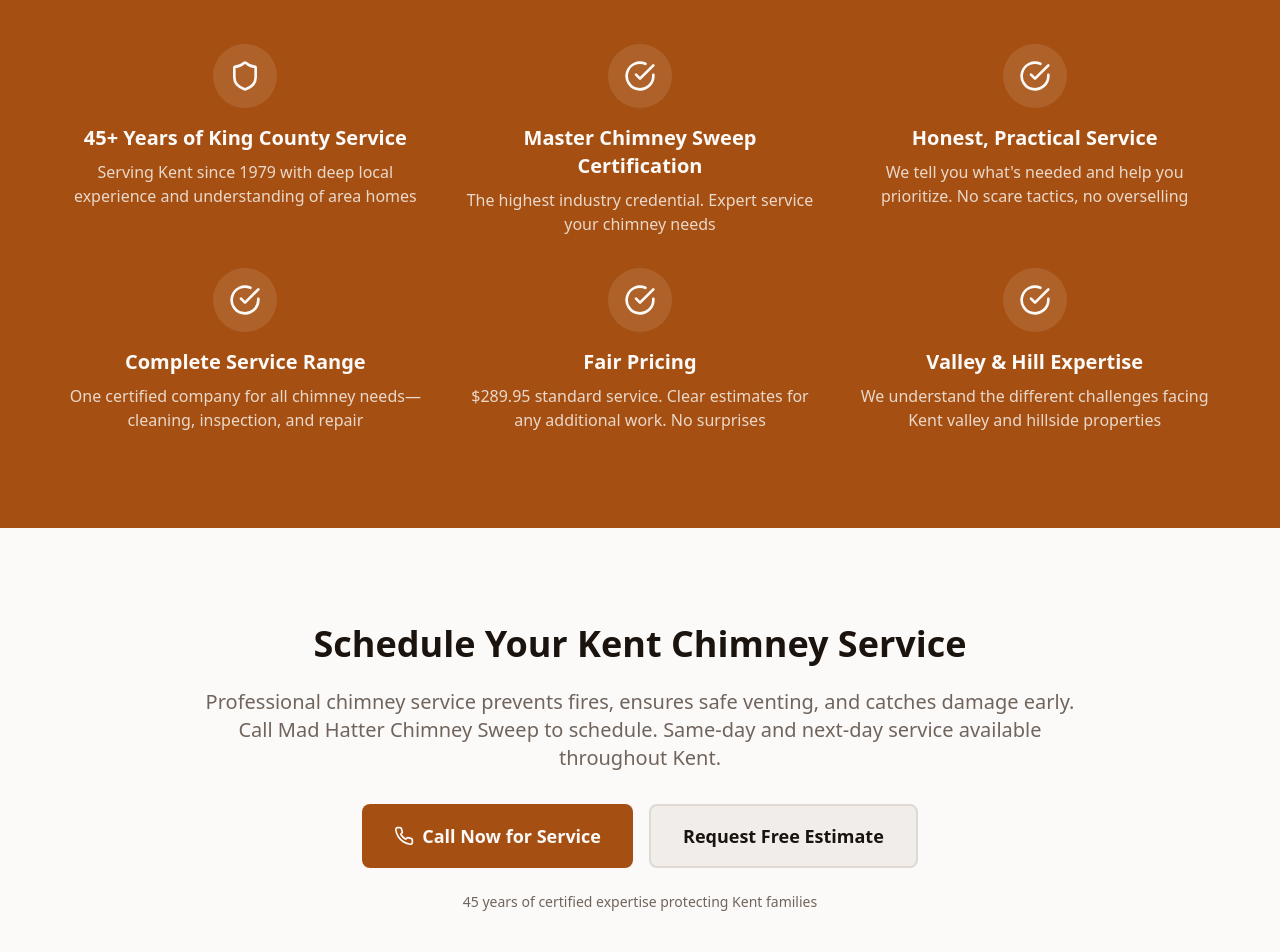
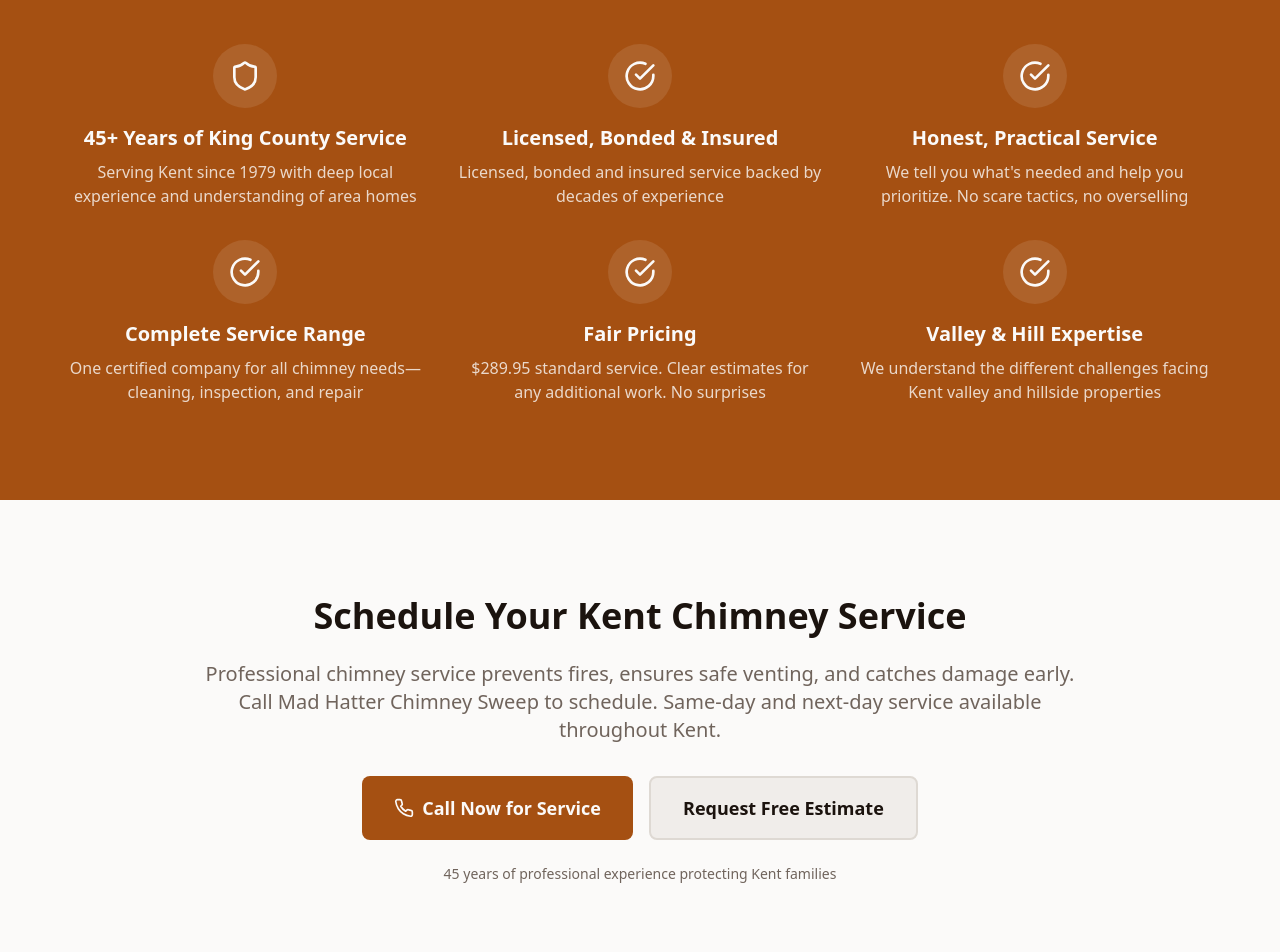
Before and after one commit to jaystonez/mad-hatter-chimney-sweep, a Next.js app: page /chimney-sweep-kent in a window 1280 px wide. Shown: the part 3880-4832 px from the top of the page. Built offline with nearby package versions, Linux system fonts and the light colour scheme; a web font is replaced by a local one.

Commit message:
Reconcile trust claims on app/chimney-sweep-kent/page.tsx

```diff
--- a/app/chimney-sweep-kent/page.tsx
+++ b/app/chimney-sweep-kent/page.tsx
@@ -293,8 +293,8 @@
               <div className="w-16 h-16 bg-primary-foreground/10 rounded-full flex items-center justify-center mx-auto mb-4">
                 <CheckCircle className="h-8 w-8 text-primary-foreground" />
               </div>
-              <h3 className="text-xl font-bold mb-2">Master Chimney Sweep Certification</h3>
-              <p className="text-primary-foreground/80">The highest industry credential. Expert service your chimney needs</p>
+              <h3 className="text-xl font-bold mb-2">Licensed, Bonded & Insured</h3>
+              <p className="text-primary-foreground/80">Licensed, bonded and insured service backed by decades of experience</p>
             </div>
 
             <div className="text-center">
@@ -358,7 +358,7 @@
               </a>
             </div>
             <p className="text-sm text-muted-foreground mt-6">
-              45 years of certified expertise protecting Kent families
+              45 years of professional experience protecting Kent families
             </p>
           </div>
         </div>
```
